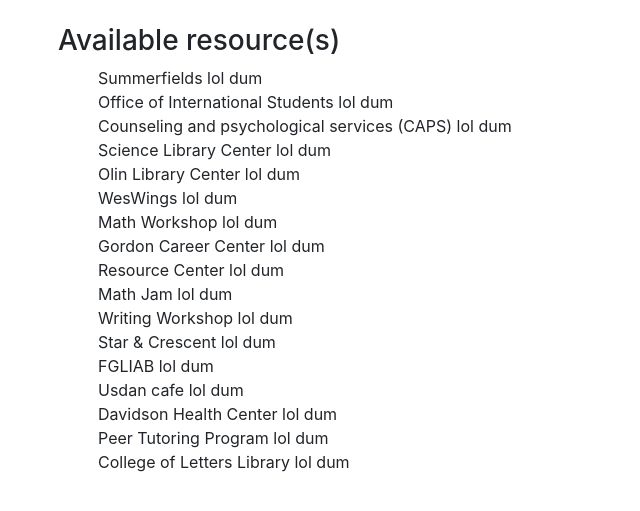
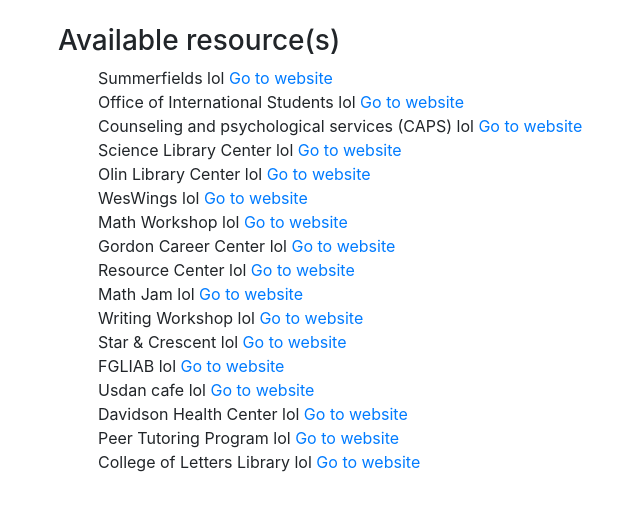
Before and after one commit to Romani20/resource-generator, a Flask app: template website/templates/search.html in a window 1280 px wide. Shown: the part 56-567 px from the top of the page, without its empty margins (27-667 px from the left). Run offline with Flask 3, Linux system fonts and the light colour scheme; the template is opened without the code that fills it: values that come from a table or form of the project are taken from there, others are empty; some libraries are stand-ins or nearby versions.

Commit message:
Updated template to include hyperli nk to resource's website

```diff
--- a/website/templates/search.html
+++ b/website/templates/search.html
@@ -12,7 +12,7 @@
             <tr>
                 <td>{{ result.resource_name }}</td>
                 <td>{{ result.email }}</td>
-                <td>{{ result.link_to_website }}</td><br>
+                    <td><a href="{{ result.link_to_website }}" target="_blank">Go to website</a></td><br>
                 </tr>
             </tr>
         {% endfor %}
```
